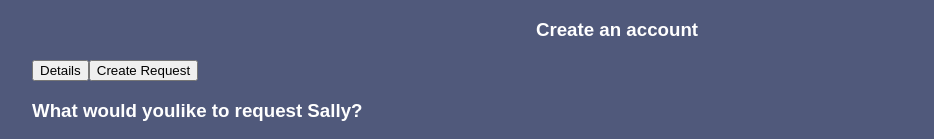
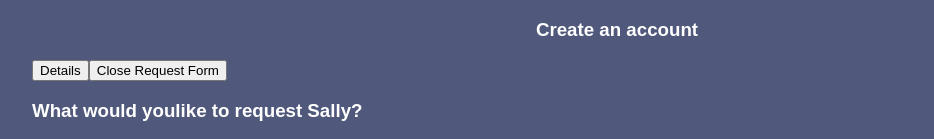
Before and after one commit to JemDobro/asset-manager-angular, an Angular app: page / in a window 1280 px wide. Both pictures are taken after a click on the button "Create Request". Shown: the part 137-276 px from the top of the page, without its empty margins (28-962 px from the left). Built offline with nearby package versions, Linux system fonts and the light colour scheme.

Commit message:
added button change to close request form

```diff
--- a/src/app/dashboard/dashboard.component.html
+++ b/src/app/dashboard/dashboard.component.html
@@ -1,5 +1,6 @@
 <button (click)="toggleDetails()">Details</button>
-<button (click)="toggleRequestForm()">Create Request</button>
+<button *ngIf=!requesting (click)="toggleRequestForm()">Create Request</button>
+<button *ngIf=requesting (click)="toggleRequestForm()">Close Request Form</button>
 <app-request-form *ngIf=requesting></app-request-form>
 <section class="requests-summary">
   <h3>Summary of your Requests Sally</h3>
```
